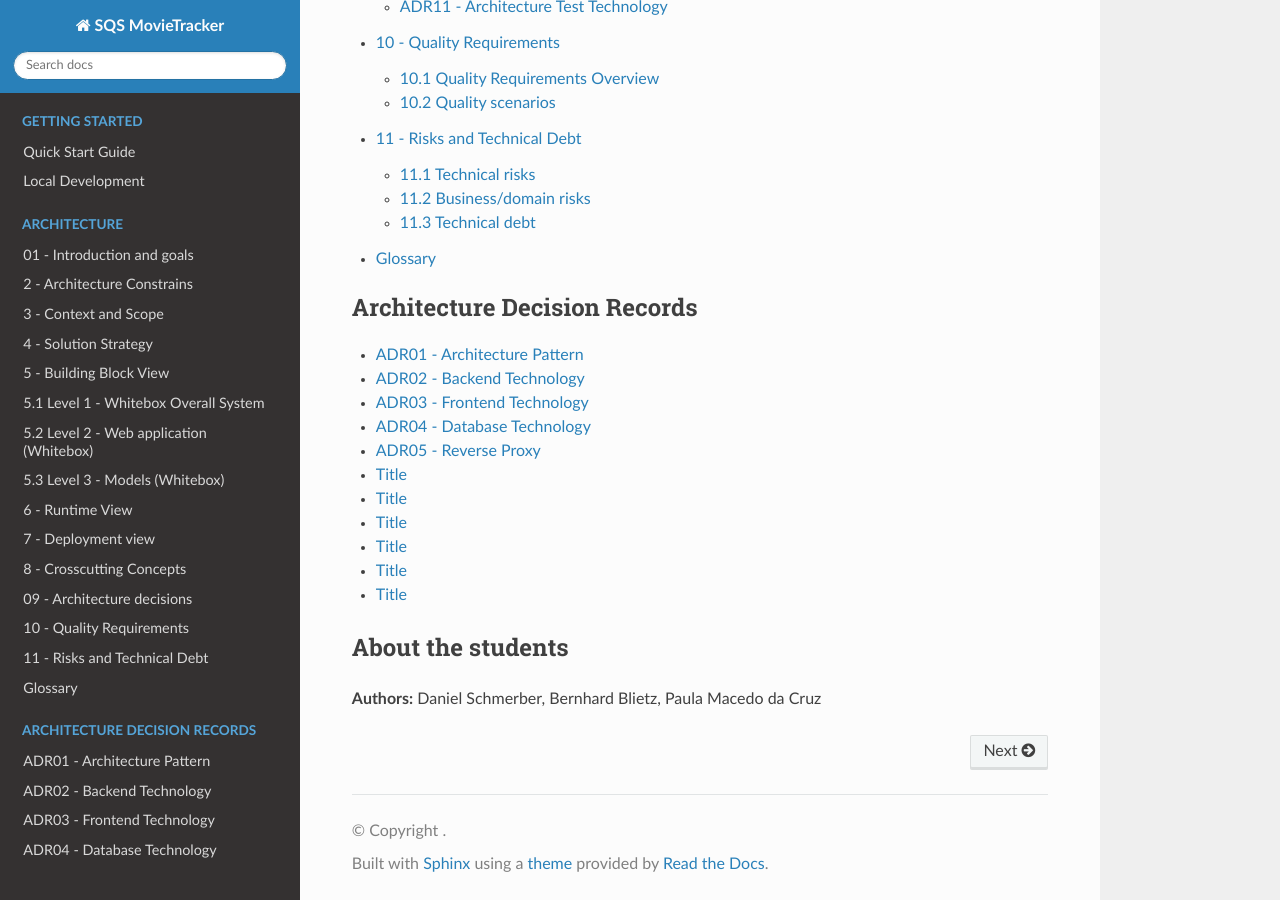
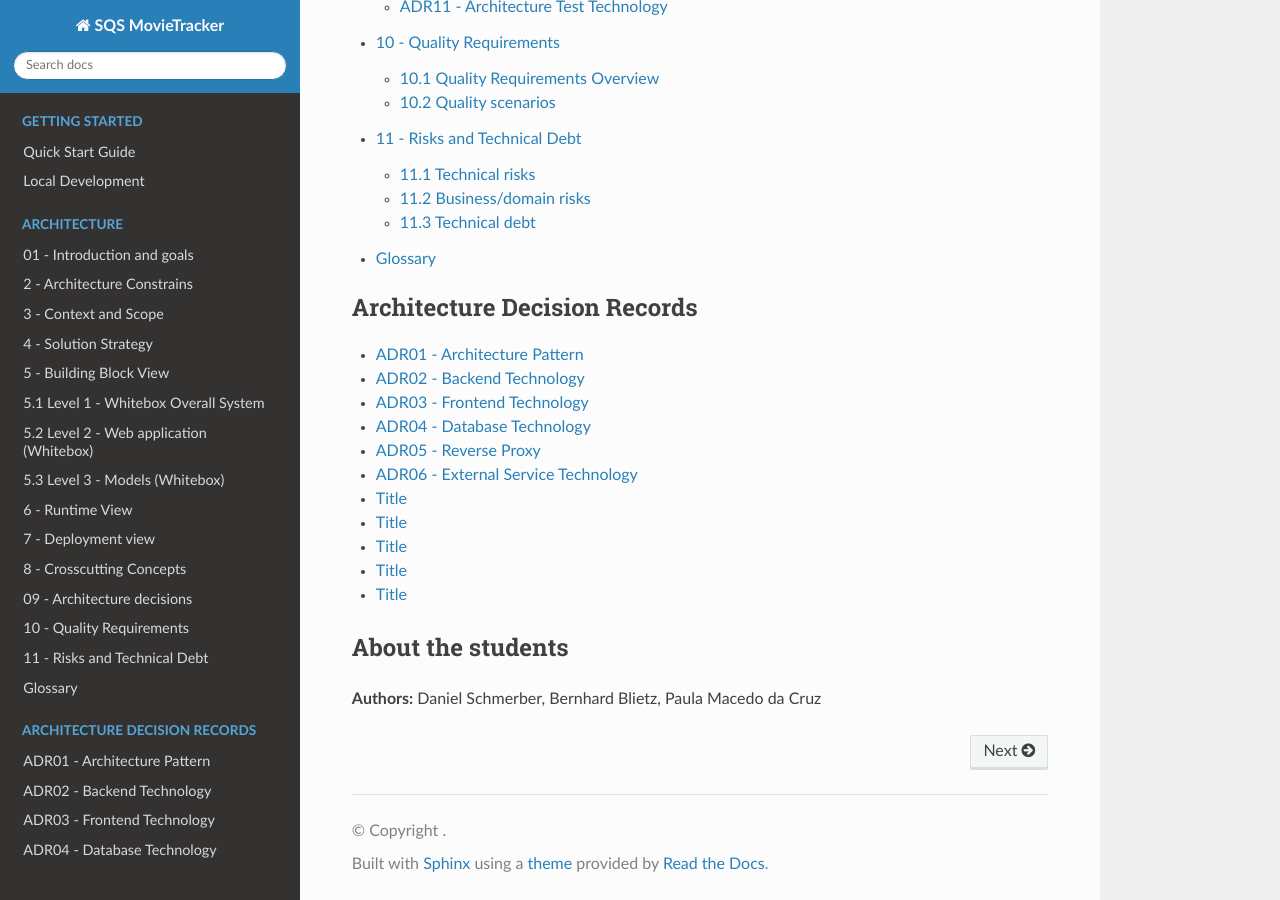
Before and after one commit to DanielSchmerber/SQS26_MovieTracker, a Sphinx documentation site: the page built from docs/index.md, in a window 1280 px wide and 900 px high, scrolled down 2389 px. Built offline with Sphinx 7.4.7 and the Read the Docs theme 3.1.0, drawn with Linux system fonts in a browser that asks for light colours.

Commit message:
Update 006-external-service-technology.md
fix title

```diff
--- a/docs/arc42/09_architecture_decisions_(adr)/006-external-service-technology.md
+++ b/docs/arc42/09_architecture_decisions_(adr)/006-external-service-technology.md
@@ -1,12 +1,13 @@
-# Title
+# ADR06 - External Service Technology
+## Title
 
 Decision to Choose the External Service
 
-## Status
+### Status
 
 accepted
 
-## Context
+### Context
 
 We need a external service (API) that can be integrated to the MovieTracker application.
 
@@ -26,11 +27,11 @@ Alternatives considered included:
 
 - IMDb (large database, has extra cost)
 
-## Decision
+### Decision
 
 We chose TMDB. TMDB is data-rich, reliable, well-documented, easy to integrate, and scalable, with clear usage and licensing rules.
 
-## Consequences
+### Consequences
 
 **Easier:**
 
```
